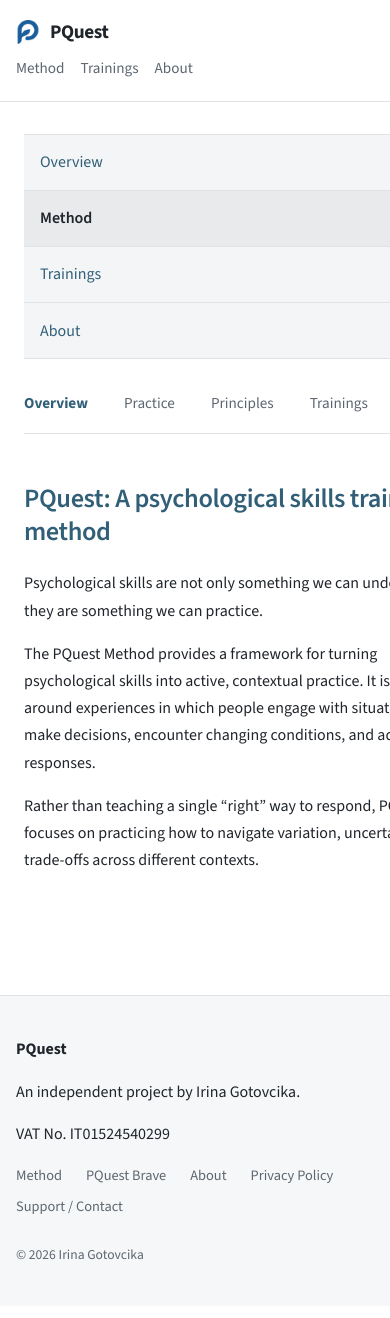
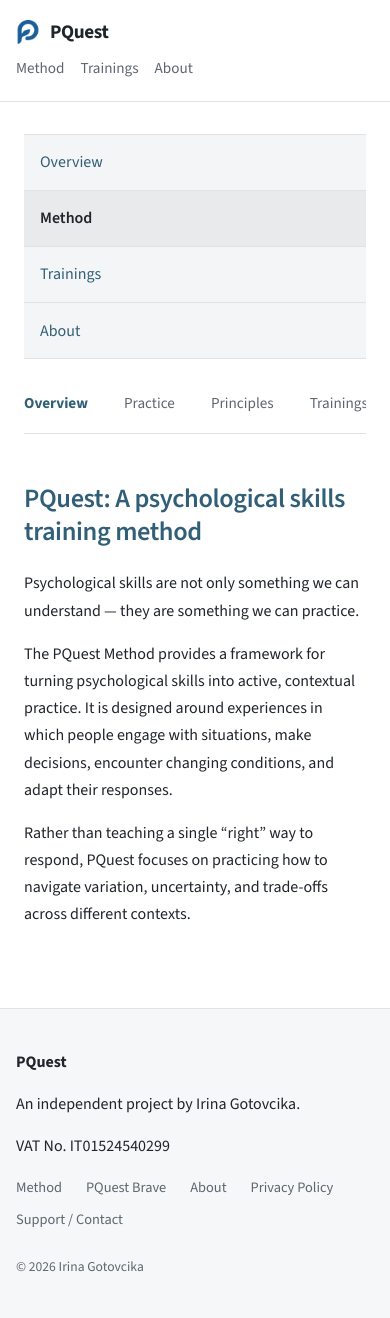
Before and after one commit to irinagotovcika/pquest.eu, a Jekyll site: the page built from method/index.md, in a window 390 px wide. Built offline with Jekyll 4.4.1, drawn with Linux system fonts in a browser that asks for light colours.

Commit message:
Update main.css

```diff
--- a/assets/css/main.css
+++ b/assets/css/main.css
@@ -306,6 +306,29 @@ a:focus-visible {
   .card {
     padding: var(--space-3);
   }
+     .page-layout {
+    grid-template-columns: 1fr;
+    padding: 2rem 1.5rem 4rem;
+    gap: 2rem;
+    min-width: 0;
+  }
+
+  .page-content {
+    min-width: 0;
+    width: 100%;
+  }
+
+  .method-nav {
+    width: 100%;
+    max-width: 100%;
+    overflow-x: auto;
+    gap: 2rem;
+    -webkit-overflow-scrolling: touch;
+  }
+
+  .method-nav-link {
+    flex: 0 0 auto;
+  }
 }
 
 
```
